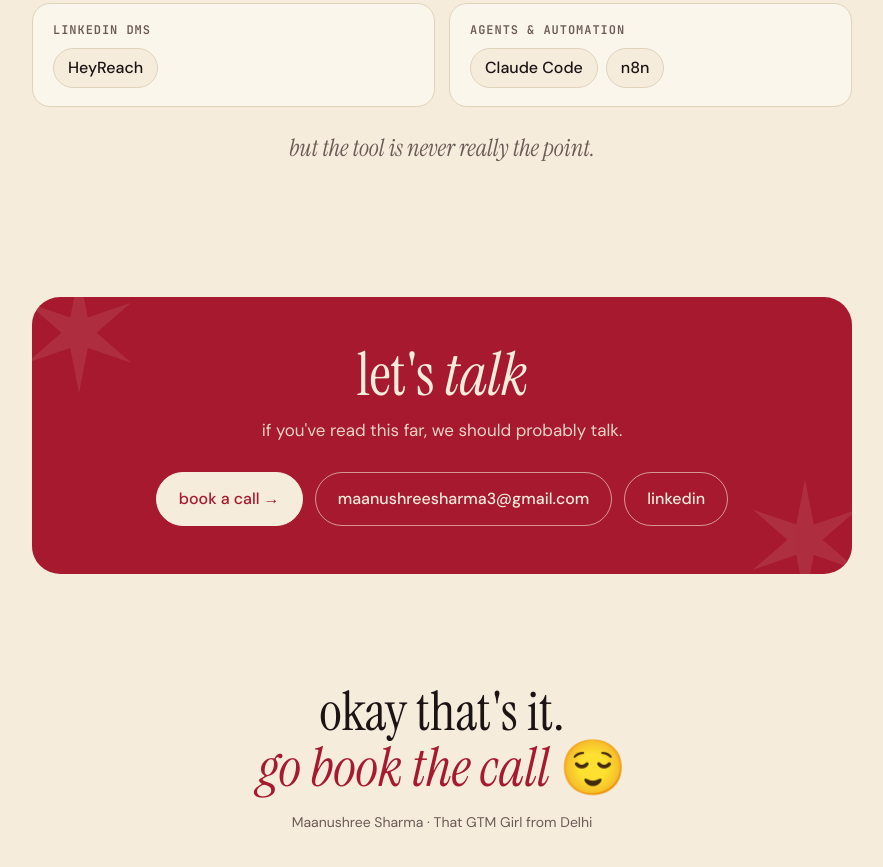
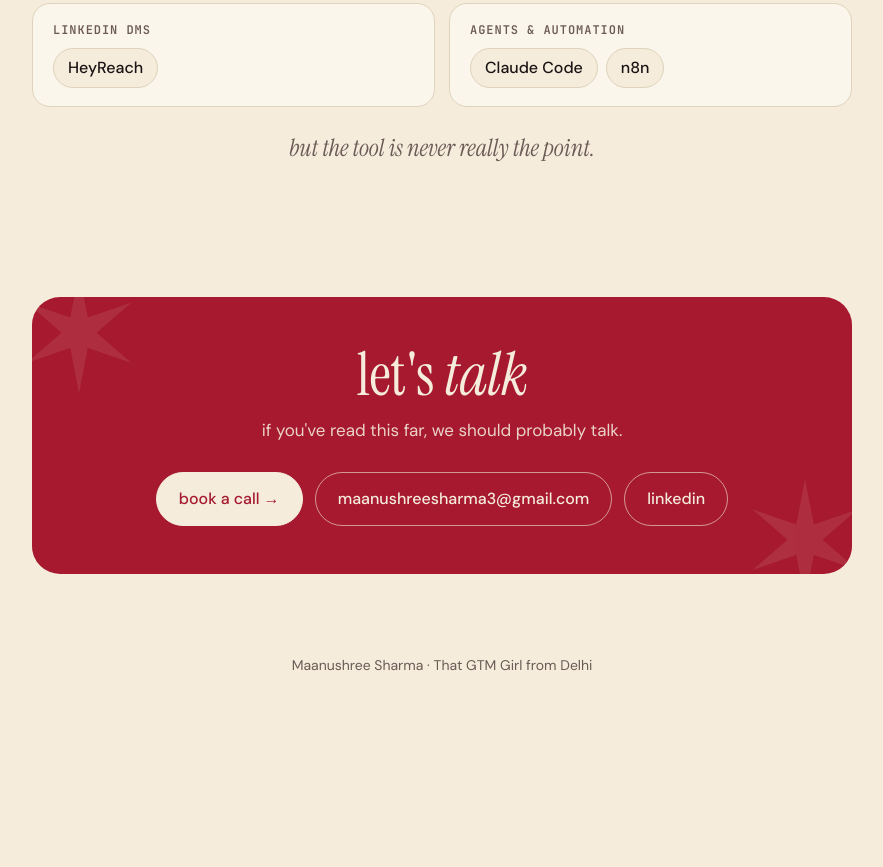
Before and after one commit to MaanushreeGTM/Thatgtmgirlfromdelhi, a plain HTML site: page index.html in a window 1280 px wide. Shown: the part 4031-4898 px from the top of the page, without its empty margins (198-1081 px from the left). After the commit the page ends 4827 px from the top, so only its background shows below. Drawn offline with Linux system fonts and the light colour scheme.

Commit message:
Add files via upload

```diff
--- a/index.html
+++ b/index.html
@@ -7,7 +7,9 @@
 <meta name="description" content="leads are easy. replies are hard. clients are the whole point. Maanushree Sharma, GTM engineer from Delhi.">
 <meta property="og:title" content="That GTM Girl from Delhi">
 <meta property="og:description" content="clients, not just leads.">
-<meta property="og:image" content="avatar.png">
+<meta property="og:image" content="https://thatgtmgirlfromdelhi.vercel.app/avatar.png">
+<meta property="og:url" content="https://thatgtmgirlfromdelhi.vercel.app/">
+<meta name="twitter:card" content="summary">
 <link rel="icon" href="avatar.png">
 <link rel="preconnect" href="https://fonts.googleapis.com">
 <link rel="preconnect" href="https://fonts.gstatic.com" crossorigin>
@@ -163,7 +165,7 @@ h2 em{color:var(--red)}
 .contact::before,.contact::after{content:'✶';position:absolute;font-size:160px;opacity:.1;line-height:1}
 .contact::before{left:-20px;top:-40px}.contact::after{right:-20px;bottom:-50px}
 
-footer{text-align:center;padding:80px 20px 130px;color:var(--muted);font-size:14px}
+footer{text-align:center;padding:50px 20px 120px;color:var(--muted);font-size:14px}
 footer .big{font-family:var(--serif);font-size:clamp(34px,6vw,54px);color:var(--ink);line-height:1.05;margin-bottom:14px}
 footer .big em{color:var(--red)}
 
@@ -321,7 +323,6 @@ nav.pill a:hover,nav.pill a.active{background:var(--cream);color:var(--red)}
 </main>
 
 <footer>
-  <div class="big">okay that's it.<br><a href="https://calendly.com/maanushreesharma3/new-meeting" target="_blank" rel="noopener" style="text-decoration:none"><em>go book the call</em></a> 😌</div>
   <p>Maanushree Sharma · That GTM Girl from Delhi</p>
 </footer>
 
```
